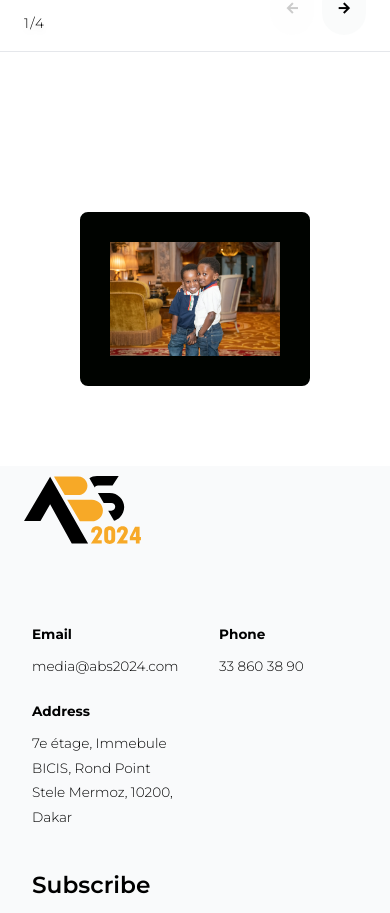
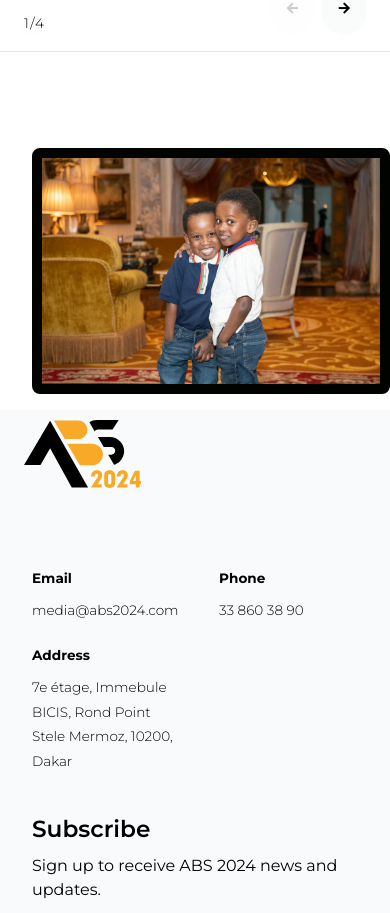
Before and after one commit to mrxclsv/abs2024official, a React (Create React App) app: page /son-of-senegal in a window 390 px wide. Shown: the part 3232-4145 px from the top of the page. Built offline with nearby package versions, Linux system fonts and the light colour scheme.

Commit message:
commit on 'master'

```diff
--- a/src/components/ScrollToTop.jsx
+++ b/src/components/ScrollToTop.jsx
@@ -1,13 +1,12 @@
 import React from 'react'
 
-const ScrollToTop = ({ scrollTop,toggleScroll, scrollToTop }) => {
+const ScrollToTop = ({ scrollTop, toggleScroll, scrollToTop }) => {
   return (
     <div onClick={scrollToTop} className={`w-[55px] group flex p-3 center lg:hidden aspect-square rounded-full bg-primary  fixed m-auto bottom-[5svh] right-[5svw] z-[100] active:translate-y-[10%] ease-in-out duration-700 ease
       ${scrollTop ? "opacity-100 translate-y-0 bottom-[10svh] " : "opacity-0 translate-y-[40px]"}
     `}>
       <div className='flexV center text-white relative '>
         <i className='ri-arrow-drop-up-line w-8 h-8 text-[30px] translate-y-[-6px]  font-[500]' />
-      {/* <p className='text-xs font-[500] uppercase text-blakk drop-shadow-lg mx-auto right-0 top-0 whitespace-nowrap absolute===-translate-y-full '>To <br />Top</p> */}
       </div>
     </div>
   )
--- a/src/components/Timeline.jsx
+++ b/src/components/Timeline.jsx
@@ -1,13 +1,14 @@
-import React from 'react'
+import React, { useState } from 'react'
 import { TimelineElement } from '../utils/components'
 import { timeline } from '../utils/data'
+import ScrollTrigger from 'react-scroll-trigger'
 
 
 
-const Timeline = ({date, position, title, desc}) => {
+const Timeline = ({ date, position, title, desc }) => {
 
   const bgcolor = "blakk"
-
+  const [showElement, setShowElement] = useState(false)
 
   return (
     <div className={`w-full h-full flexV bg-${bgcolor} gap-2`}>
@@ -15,8 +16,8 @@ const Timeline = ({date, position, title, desc}) => {
       {timeline?.map((item, index) => (
         <div key={index} className='text-blakk flex w-full md:center relative'>
 
-          <div className={`highlight absolute left-4 md:left-0 md:right-0 md:mx-auto top-5 md:top-8 !h-[12px] !w-[12px] ==translate-y-1/3 !aspect-square rounded-full bg-primary`}/>
-
+          <ScrollTrigger onEnter={() => setShowElement(true)} onExit={() => setShowElement(false)}  >
+            <div className={`highlight absolute left-4 md:left-0 md:right-0 md:mx-auto top-5 md:top-8 !h-[12px] !w-[12px] ==translate-y-1/3 !aspect-square rounded-full bg-primary`} />
             <TimelineElement
               bgcolor={bgcolor}
               layout={item.position}
@@ -24,7 +25,7 @@ const Timeline = ({date, position, title, desc}) => {
               title={item.title}
               descr={item.descr}
             />
-
+          </ScrollTrigger>
         </div>
       ))}
     </div>
--- a/src/components/pages/Home.jsx
+++ b/src/components/pages/Home.jsx
@@ -19,7 +19,7 @@ const Home = () => {
   document.title = thisPage
 
   useEffect(() => {
-    // window.scroll(0,0)
+    window.scroll(0,0)
   }, [location])
 
   const [toggleRead, setToggleRead] = useState(false)
--- a/src/components/pages/SonOfSenegal.jsx
+++ b/src/components/pages/SonOfSenegal.jsx
@@ -12,7 +12,7 @@ const SonOfSenegal = () => {
   document.title = thisPage
 
   useEffect(() => {
-    // window.scroll(0,0)
+    window.scroll(0,0)
   }, [location])
 
   const [activateFrame, setActivateFrame] = useState(false)
@@ -87,9 +87,9 @@ const SonOfSenegal = () => {
 
         <Slide />
 
-        <div className={`flex w-screen relative overflow-hidden center p-20 max-w-7xl `}>
+        <div className={`flex w-full relative overflow-hidden center p-4 lg:p-20 max-w-7xl `}>
           <ScrollTrigger onEnter={() => setActivateFrame(true)} onExit={() => setActivateFrame(false)}>
-            <div className=' flex center border-[30px] border-blakk rounded-lg'>
+            <div className=' flex w-full center border-[10px] mx-4 lg:mx-0 lg:border-[30px] border-blakk rounded-lg'>
               <div className=''>
                 <img className='full object-cover  self-center' src={jumeaux} alt="beloved son" />
               </div>
```
Lines whose indentation alone changed are shown as unchanged.
